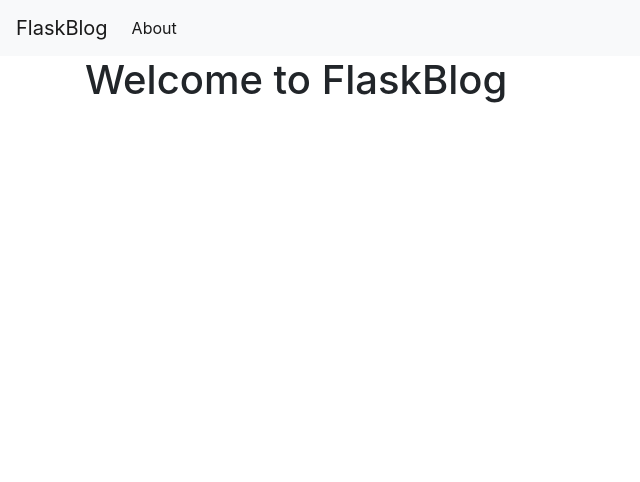
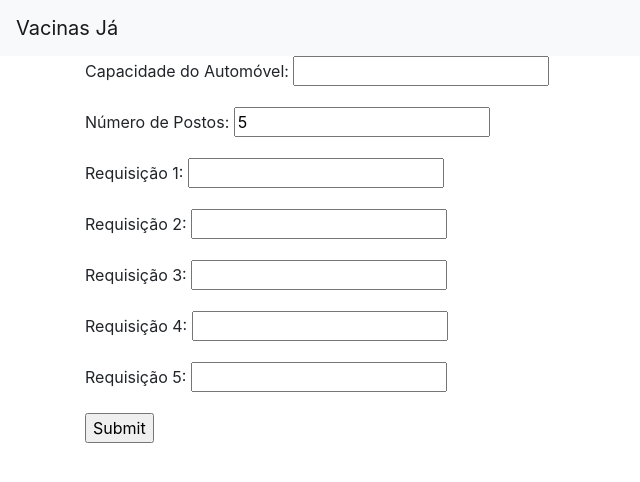
Before and after one commit to Psilva009/vacinas-ja, a Flask app: page / in a window 1280 px wide. Shown: the top 482 px of the page, without its empty margins (0-640 px from the left). Run offline with Flask 2, Linux system fonts and the light colour scheme; some libraries are stand-ins or nearby versions.

Commit message:
docs: Created the first version of frontend

```diff
--- a/app/__init__.py
+++ b/app/__init__.py
@@ -1,5 +1,6 @@
 from flask import Flask, render_template
 from dotenv import load_dotenv
+from os import environ, path
 
 app = Flask(__name__)
 
--- a/app/templates/base.html
+++ b/app/templates/base.html
@@ -9,18 +9,19 @@
     <link rel="stylesheet" href="https://stackpath.bootstrapcdn.com/bootstrap/4.3.1/css/bootstrap.min.css" integrity="sha384-ggOyR0iXCbMQv3Xipma34MD+dH/1fQ784/j6cY/iJTQUOhcWr7x9JvoRxT2MZw1T" crossorigin="anonymous">
     <link rel="stylesheet" href="{{ url_for('static', filename= 'app/css/style.css') }}">
 
-    <title>{% block title %} {% endblock %}</title>
+    <title>{% block title %}{% endblock %}</title>
+    {% block links %}{% endblock %}
   </head>
   <body>
     <nav class="navbar navbar-expand-md navbar-light bg-light">
-        <a class="navbar-brand" href="{{ url_for('index')}}">FlaskBlog</a>
+        <a class="navbar-brand" href="{{ url_for('index')}}">Vacinas Já</a>
         <button class="navbar-toggler" type="button" data-toggle="collapse" data-target="#navbarNav" aria-controls="navbarNav" aria-expanded="false" aria-label="Toggle navigation">
             <span class="navbar-toggler-icon"></span>
         </button>
         <div class="collapse navbar-collapse" id="navbarNav">
             <ul class="navbar-nav">
             <li class="nav-item active">
-                <a class="nav-link" href="#">About</a>
+
             </li>
             </ul>
         </div>
@@ -34,5 +35,6 @@
     <script src="https://code.jquery.com/jquery-3.3.1.slim.min.js" integrity="sha384-q8i/X+965DzO0rT7abK41JStQIAqVgRVzpbzo5smXKp4YfRvH+8abtTE1Pi6jizo" crossorigin="anonymous"></script>
     <script src="https://cdnjs.cloudflare.com/ajax/libs/popper.js/1.14.7/umd/popper.min.js" integrity="sha384-UO2eT0CpHqdSJQ6hJty5KVphtPhzWj9WO1clHTMGa3JDZwrnQq4sF86dIHNDz0W1" crossorigin="anonymous"></script>
     <script src="https://stackpath.bootstrapcdn.com/bootstrap/4.3.1/js/bootstrap.min.js" integrity="sha384-JjSmVgyd0p3pXB1rRibZUAYoIIy6OrQ6VrjIEaFf/nJGzIxFDsf4x0xIM+B07jRM" crossorigin="anonymous"></script>
+    {% block scripts %} {% endblock %}
   </body>
 </html>
--- a/app/templates/index.html
+++ b/app/templates/index.html
@@ -1,5 +1,37 @@
 {% extends 'base.html' %}
-
+{% block title %}Vacinas Já - Calculadora{% endblock %}
+{% block links %}  {% endblock %}
 {% block content %}
-    <h1>{% block title %} Welcome to FlaskBlog {% endblock %}</h1>
+    <form action="">
+        <div class="form-group">
+            <label >Capacidade do Automóvel:</label>
+            <input type="text" name="capacity" id="">
+        </div>
+        <div class="form-group">
+            <label>Número de Postos:</label>
+            <input type="text" name="numberPosts" value="5">
+        </div>
+        <div class="form-group">
+            <label >Requisição 1:</label>
+            <input type="text" name="req-1">
+        </div>
+        <div class="form-group">
+            <label >Requisição 2:</label>
+            <input type="text" name="req-2">
+        </div>
+        <div class="form-group">
+            <label >Requisição 3:</label>
+            <input type="text" name="req-3">
+        </div>
+        <div class="form-group">
+            <label >Requisição 4:</label>
+            <input type="text" name="req-4">
+        </div>
+        <div class="form-group">
+            <label >Requisição 5:</label>
+            <input type="text" name="req-5">
+        </div>
+        <input type="submit">
+    </form>
+{% block scripts %}  {% endblock %}
 {% endblock %}
--- a/config.py
+++ b/config.py
@@ -0,0 +1,6 @@
+from app import environ, path, load_dotenv
+import sys
+import jinja2
+
+basedir = path.abspath(path.dirname(__file__))
+load_dotenv(path.join(basedir, '.env'))
```
Also changed, not shown: README.md.
